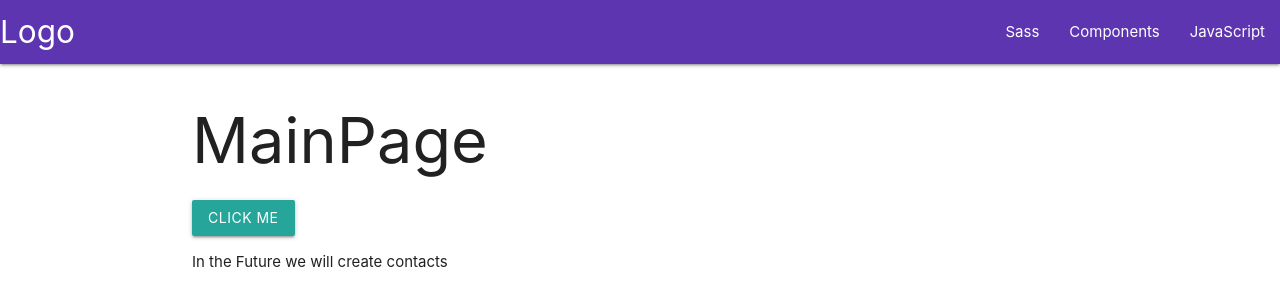
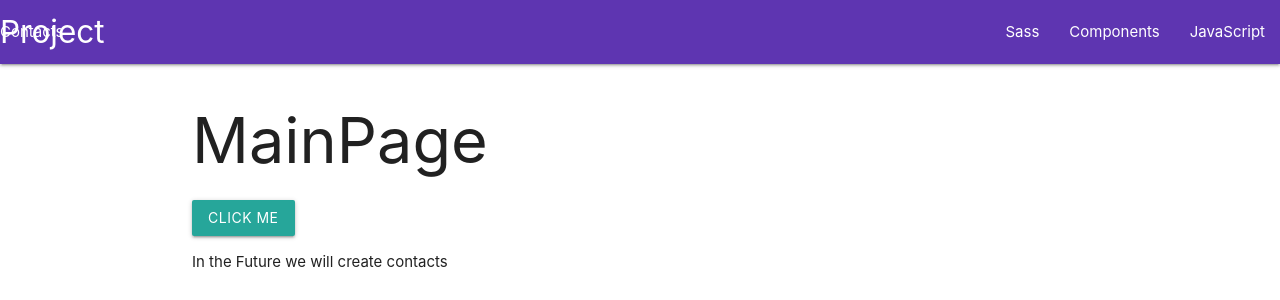
Before and after one commit to Fantather/practoce_python_web_9_static_files, a Django app: page /app/ in a window 1280 px wide. Shown: the top 300 px of the page. Run offline with Django 5.2, Linux system fonts and the light colour scheme.

Commit message:
dsssssds

```diff
--- a/core/templates/_layout.html
+++ b/core/templates/_layout.html
@@ -16,7 +16,8 @@
 <body>
     <nav>
         <div class="nav-wrapper deep-purple darken-1">
-        <a href="#" class="brand-logo">Logo</a>
+        <a href="{% url "main-page" %}" class="brand-logo">Project</a>
+        <a href="{% url "contacts-page" %}">Contacts</a>
         <ul id="nav-mobile" class="right hide-on-med-and-down">
             <li><a href="sass.html">Sass</a></li>
             <li><a href="badges.html">Components</a></li>
```
